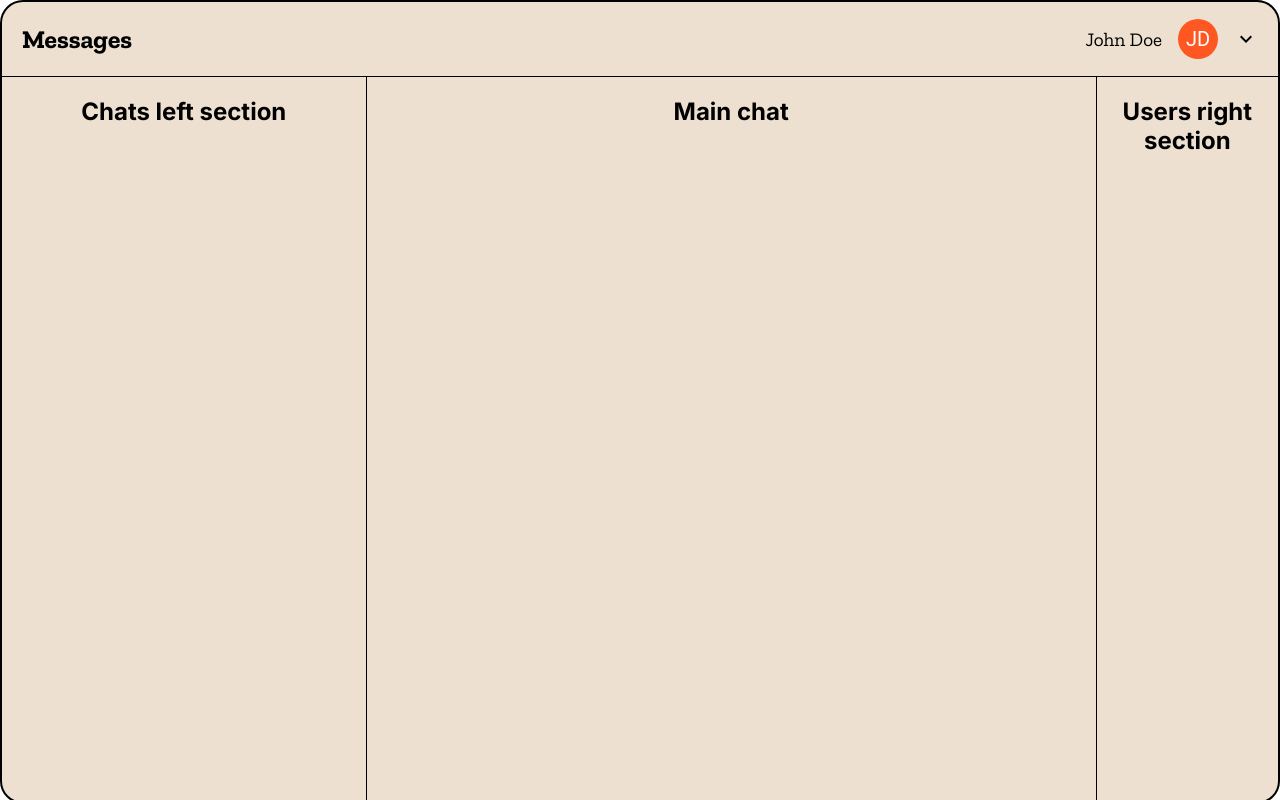
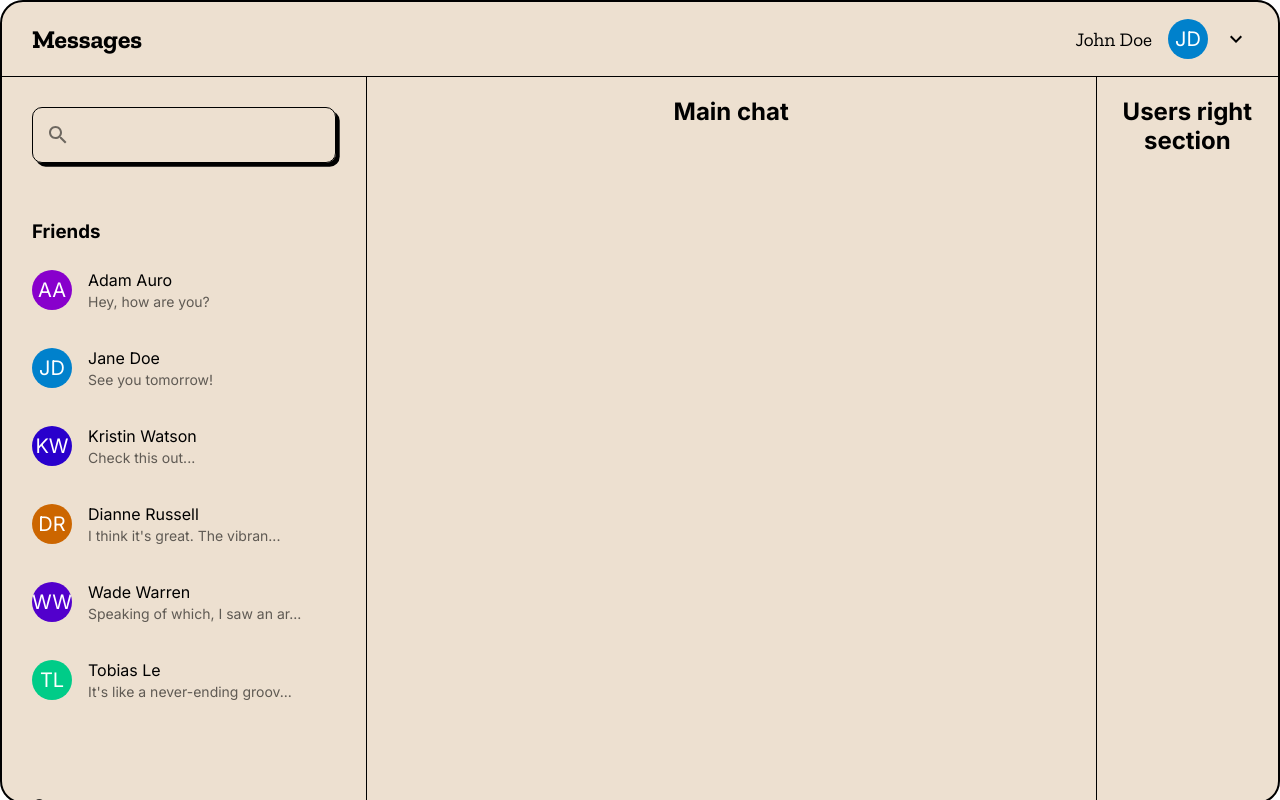
Before and after one commit to JakkNaj/nss_group_project, a React (Vite) app in the folder frontend/: page / in a window 1280 px wide. Shown: the top 800 px of the page. Built offline with nearby package versions, Linux system fonts and the light colour scheme; the HTML template or start-up script is replaced by a standard one.

Commit message:
chats list section visual

```diff
--- /dev/null
+++ b/frontend/src/components/UserAvatar.tsx
@@ -0,0 +1,32 @@
+import React from 'react';
+import Avatar from '@mui/material/Avatar';
+
+type UserAvatarProps = {
+    username: string;
+    photoUrl: string | null;
+};
+
+const UserAvatar: React.FC<UserAvatarProps> = ({ username, photoUrl }) => {
+    const initials = username.split(' ').map(word => word[0]).join('').toUpperCase();
+
+    const generateColor = (initials: string) => {
+        let hash = 0;
+        for (let i = 0; i < initials.length; i++) {
+            hash = initials.charCodeAt(i) + ((hash << 5) - hash);
+        }
+        let hue = hash % 360;
+        return `hsl(${hue}, 100%, 40%)`; // Lightness reduced to 40%
+    };
+
+    const avatarColor = generateColor(initials);
+
+    return (
+        photoUrl ? (
+            <Avatar alt={username + " avatar"} src={photoUrl} />
+        ) : (
+            <Avatar style={{backgroundColor: avatarColor}}>{initials}</Avatar>
+        )
+    );
+};
+
+export default UserAvatar;
--- a/frontend/src/pages/chat/ChatHeader.tsx
+++ b/frontend/src/pages/chat/ChatHeader.tsx
@@ -1,8 +1,7 @@
 import React, { useContext } from 'react';
-import Avatar from '@mui/material/Avatar';
 import KeyboardArrowDownIcon from '@mui/icons-material/KeyboardArrowDown';
 import { UserContext } from '../../context/UserContext';
-import {deepOrange} from "@mui/material/colors";
+import UserAvatar from "../../components/UserAvatar.tsx";
 
 const styles = {
     heading : {
@@ -16,7 +15,7 @@ const styles = {
         alignItems: 'center',
         borderBottom: '1px solid #000',
         height: '100%',
-        padding: '0 20px',
+        padding: '0 30px',
     },
     avatarLayout: {
         display: 'flex',
@@ -33,7 +32,6 @@ const styles = {
 
 export const ChatHeader: React.FC = () => {
     const { username, photoUrl } = useContext(UserContext);
-    const initials = username.split(' ').map(word => word[0]).join('').toUpperCase();
 
     return(
         <>
@@ -41,11 +39,7 @@ export const ChatHeader: React.FC = () => {
                 <h2 style={styles.heading}>Messages</h2>
                 <aside style={styles.avatarLayout}>
                     <span style={styles.username}>{username}</span>
-                    {photoUrl ? (
-                        <Avatar alt={username + " avatar"} src={photoUrl} />
-                    ) : (
-                        <Avatar sx={{bgcolor: deepOrange[500]}}>{initials}</Avatar>
-                    )}
+                    <UserAvatar username={username} photoUrl={photoUrl}/>
                     <KeyboardArrowDownIcon />
                 </aside>
             </div>
--- a/frontend/src/pages/chat/ChatPage.tsx
+++ b/frontend/src/pages/chat/ChatPage.tsx
@@ -1,4 +1,12 @@
 import {ChatHeader} from "./ChatHeader.tsx";
+import {ChatList} from "./list/ChatList.tsx";
+import { createTheme, ThemeProvider } from '@mui/material/styles';
+
+const theme = createTheme({
+    typography: {
+        fontFamily: 'Inter, sans-serif',
+    },
+});
 
 const styles = {
     chatPageContainer: {
@@ -34,12 +42,13 @@ const styles = {
 
 export const ChatPage = () => {
     return (
+        <ThemeProvider theme={theme}>
             <div style={styles.chatPageContainer}>
                 <header style={styles.header}>
                     <ChatHeader />
                 </header>
                 <section style={styles.leftSection}>
-                <h2>Chats left section</h2>
+                    <ChatList />
                 </section>
                 <main style={styles.main}>
                     <h2>Main chat</h2>
@@ -48,5 +57,6 @@ export const ChatPage = () => {
                     <h2>Users right section</h2>
                 </aside>
             </div>
-    )
+        </ThemeProvider>
+    );
 };
--- /dev/null
+++ b/frontend/src/pages/chat/list/ChatList.tsx
@@ -0,0 +1,44 @@
+import SearchField from "./SearchField.tsx";
+import ChatListItems from "./ChatListItems.tsx";
+
+const styles = {
+    chatListLayout : {
+        padding: '30px',
+        display: 'flex',
+        flexDirection: 'column' as 'column',
+        gap: '30px',
+        textAlign: 'left' as 'left',
+        fontFamily: 'Inter, sans-serif',
+    }
+}
+
+const chats = [
+    { id: 1, avatar: '', name: 'Adam Auro', lastMessage: 'Hey, how are you?' },
+    { id: 2, avatar: '', name: 'Jane Doe', lastMessage: 'See you tomorrow!' },
+    { id: 3, avatar: '', name: 'Kristin Watson', lastMessage: 'Check this out...' },
+    { id: 4, avatar: '', name: 'Dianne Russell', lastMessage: 'I think it\'s great. The vibrant colors...' },
+    { id: 5, avatar: '', name: 'Wade Warren', lastMessage: 'Speaking of which, I saw an art exhibition the other day that was all about retro video games. It was a total blast' },
+    { id: 6, avatar: '', name: 'Tobias Le', lastMessage: 'It\'s like a never-ending groove.' },
+    { id: 7, avatar: '', name: 'Adam Schuppler', lastMessage: 'It\'s like a never-ending stoory aaa aaaa aaa.' },
+];
+
+const groupChats = [
+    { id: 1, avatar: '', name: 'Group 1', lastMessage: 'Hey, group chat here!', members: ['Adam Auro', 'Jane Doe', 'Kristin Watson'] },
+    { id: 2, avatar: '', name: 'Group 2', lastMessage: 'See you at the meeting!', members: ['Jane Doe', 'Dianne Russell', 'Wade Warren'] },
+    { id: 3, avatar: '', name: 'Group 3', lastMessage: 'Check this group chat out...', members: ['Kristin Watson', 'Wade Warren', 'Tobias Le'] },
+    { id: 4, avatar: '', name: 'Group 4', lastMessage: 'I think this group is great.', members: ['Dianne Russell', 'Tobias Le', 'Adam Schuppler'] },
+    { id: 5, avatar: '', name: 'Group 5', lastMessage: 'Speaking of which, I saw an art exhibition the other day that was all about retro video games. It was a total blast', members: ['Wade Warren', 'Adam Schuppler', 'Adam Auro'] },
+    { id: 6, avatar: '', name: 'Group 6', lastMessage: 'It\'s like a never-ending groove.', members: ['Tobias Le', 'Adam Auro', 'Jane Doe'] },
+    { id: 7, avatar: '', name: 'Group 7', lastMessage: 'It\'s like a never-ending story aaa aaaa aaa.', members: ['Adam Schuppler', 'Jane Doe', 'Kristin Watson'] },
+];
+
+
+export const ChatList = () => {
+    return (
+        <div style={styles.chatListLayout}>
+            <SearchField />
+            <ChatListItems sectionName="Friends" chats={chats} displayRowsNumber={6}/>
+            <ChatListItems sectionName="Groups" chats={groupChats} displayRowsNumber={4}/>
+        </div>
+    )
+}
--- /dev/null
+++ b/frontend/src/pages/chat/list/ChatListItems.tsx
@@ -0,0 +1,45 @@
+import React from 'react';
+import { List, ListItem, ListItemAvatar, ListItemText } from '@mui/material';
+import UserAvatar from "../../../components/UserAvatar.tsx";
+
+type ChatItem = {
+    id: number;
+    avatar: string;
+    name: string;
+    lastMessage: string;
+};
+
+type ChatListItemsProps = {
+    sectionName: string;
+    chats: ChatItem[];
+    displayRowsNumber: number;
+};
+
+const ChatListItems: React.FC<ChatListItemsProps> = ({ sectionName, chats, displayRowsNumber}) => {
+    return (
+        <List>
+            <h3>{sectionName}</h3>
+            {chats.slice(0, displayRowsNumber).map((chat) => (
+                <ListItem key={chat.id} alignItems="flex-start" sx={{ padding: 0, paddingBottom: '22px' }}>
+                    <ListItemAvatar>
+                        <UserAvatar username={chat.name} photoUrl={null}/>
+                    </ListItemAvatar>
+                    <div style={{
+                        overflow: 'hidden',
+                        textOverflow: 'ellipsis',
+                        whiteSpace: 'nowrap',
+                        maxWidth: '100%',
+                    }}>
+                        <ListItemText
+                            primary={chat.name}
+                            secondary={chat.lastMessage.substring(0, 30) + (chat.lastMessage.length > 20 ? '...' : '')}
+                            sx={{ fontFamily: 'Inter, sans-serif' }}
+                        />
+                    </div>
+                </ListItem>
+            ))}
+        </List>
+    );
+};
+
+export default ChatListItems;
--- /dev/null
+++ b/frontend/src/pages/chat/list/SearchField.tsx
@@ -0,0 +1,37 @@
+import React from 'react';
+import TextField from '@mui/material/TextField';
+import InputAdornment from '@mui/material/InputAdornment';
+import SearchIcon from '@mui/icons-material/Search';
+
+const SearchField: React.FC = () => {
+    return (
+        <TextField
+            variant="outlined"
+            fullWidth
+            InputProps={{
+                startAdornment: (
+                    <InputAdornment position="start">
+                        <SearchIcon />
+                    </InputAdornment>
+                ),
+            }}
+            sx={{
+                borderRadius: '10px',
+                boxShadow: '3.705px 3.705px 0px 0px #000',
+                '& fieldset': {
+                    borderRadius: '10px',
+                    border: '1px solid #000',
+                    borderColor: '#000',
+                },
+                '&:hover fieldset': {
+                    borderColor: '#000',
+                },
+                '&.Mui-focused fieldset': {
+                    borderColor: '#000',
+                },
+            }}
+        />
+    );
+};
+
+export default SearchField;
```
Lines whose indentation alone changed are shown as unchanged.
